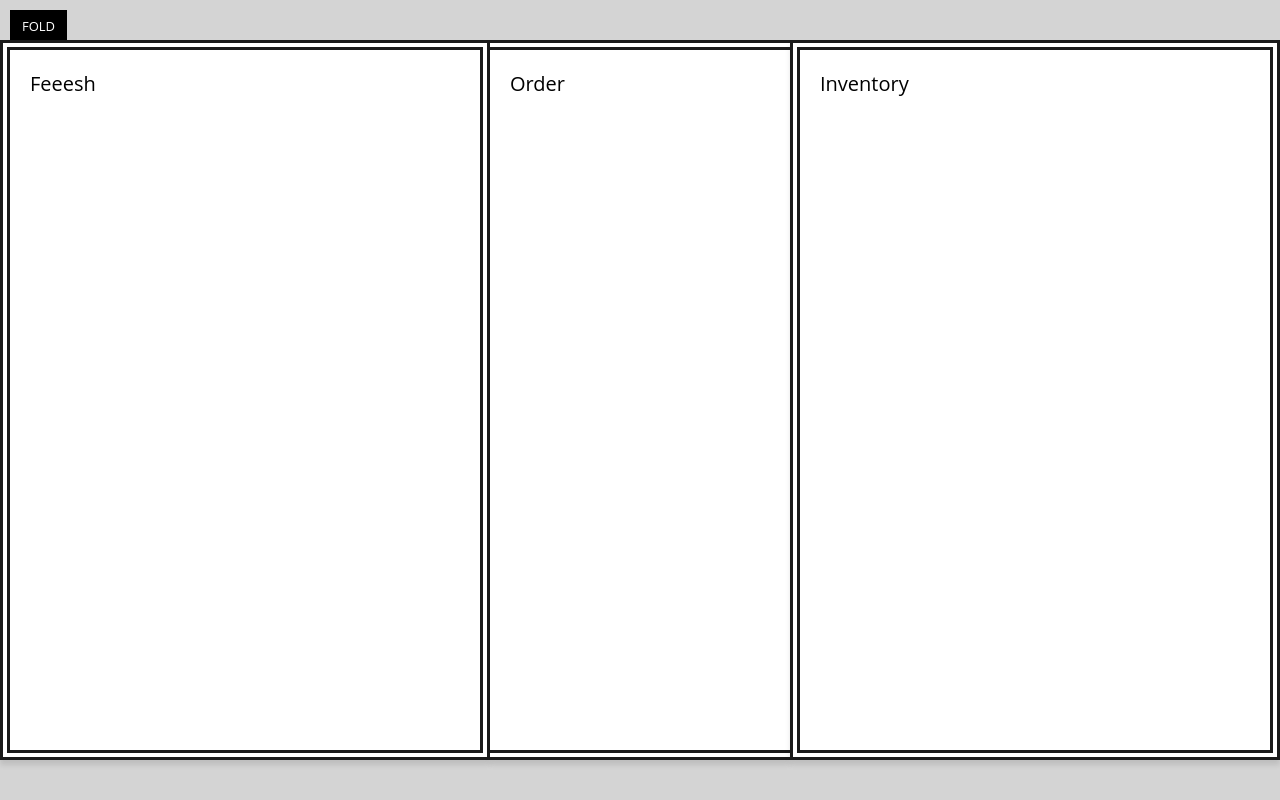
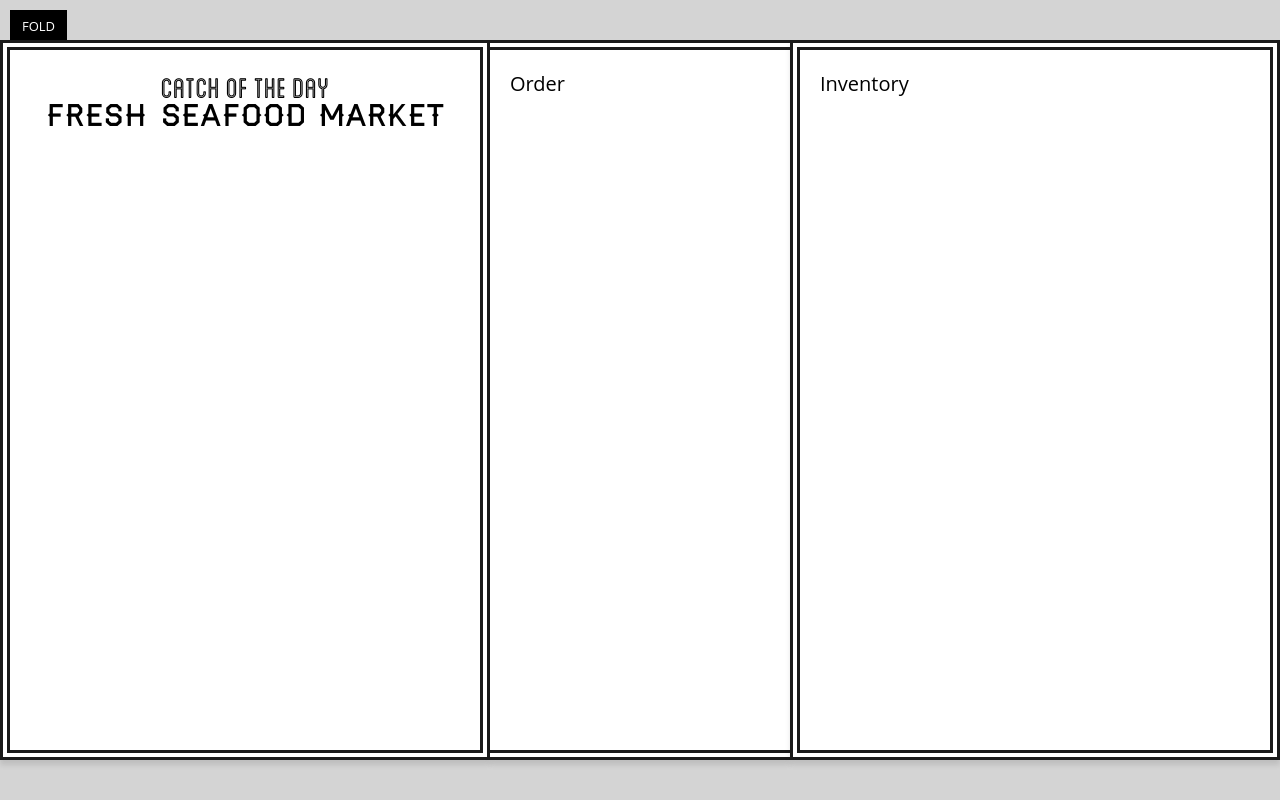
Before and after one commit to vincelee888/wesbos_react, a React (Create React App) app in the folder catch-of-the-day/: page / in a window 1280 px wide. Built offline with nearby package versions, Linux system fonts and the light colour scheme.

Commit message:
passing data with props; debugging components in console

```diff
--- a/catch-of-the-day/src/components/App.js
+++ b/catch-of-the-day/src/components/App.js
@@ -8,7 +8,7 @@ class App extends React.Component {
     return (
       <div className="catch-of-the-day">
         <div className="menu">
-          <Header />
+          <Header tagline="Fresh seafood market" /> { /* pass properties to component */ }
         </div>
         <Order />
         <Inventory />
--- a/catch-of-the-day/src/components/Header.js
+++ b/catch-of-the-day/src/components/Header.js
@@ -2,8 +2,14 @@ import React from 'react'
 
 class Header extends React.Component {
   render() {
+    console.log(this)
+    console.log('You can debug this in dev tools by selecting the Component in React Dev Tools, then entering "$r" in the Console')
+    console.log('You can debug any tag by selecting the Component in Elements, then entering "$0" in the Console')
     return (
-      <header>Feeesh</header>
+      <header>
+        <h1>Catch of the Day</h1>
+        <h2>{this.props.tagline}</h2>
+      </header>
     )
   }
 }
```
